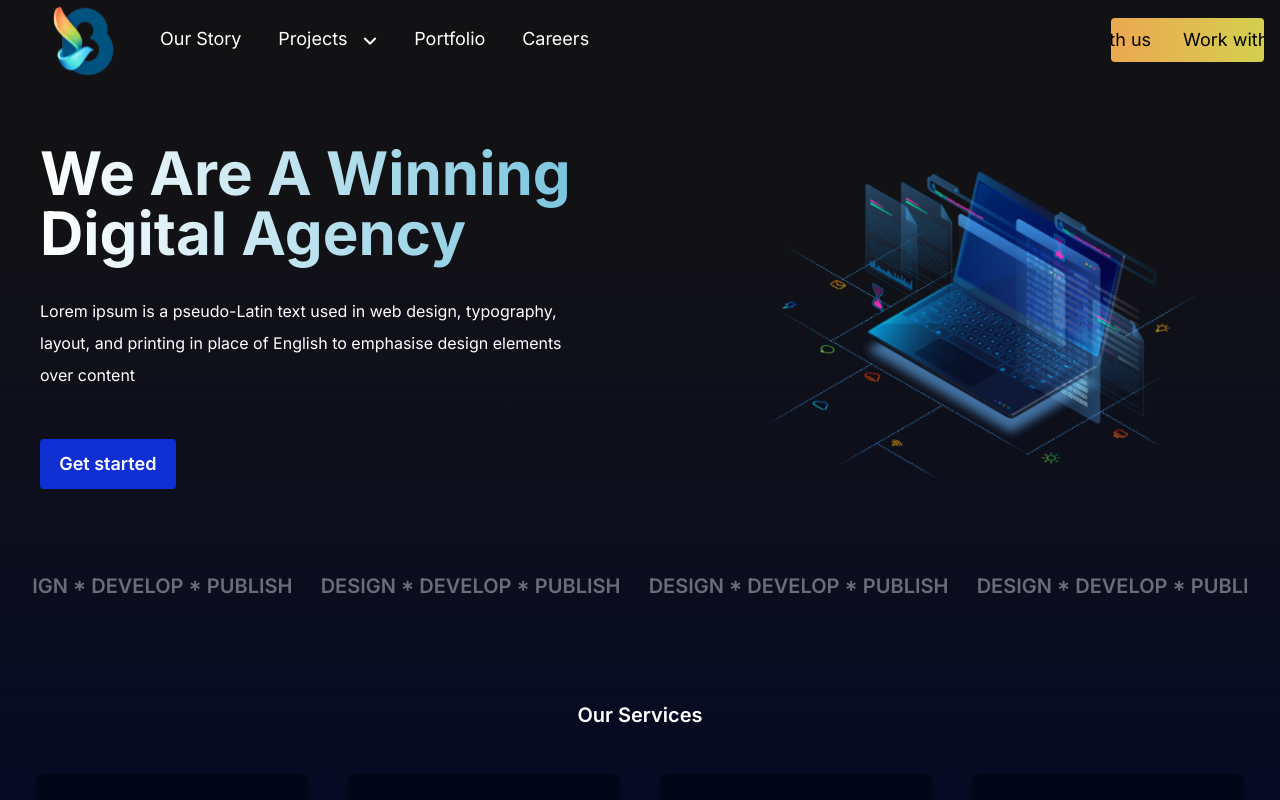
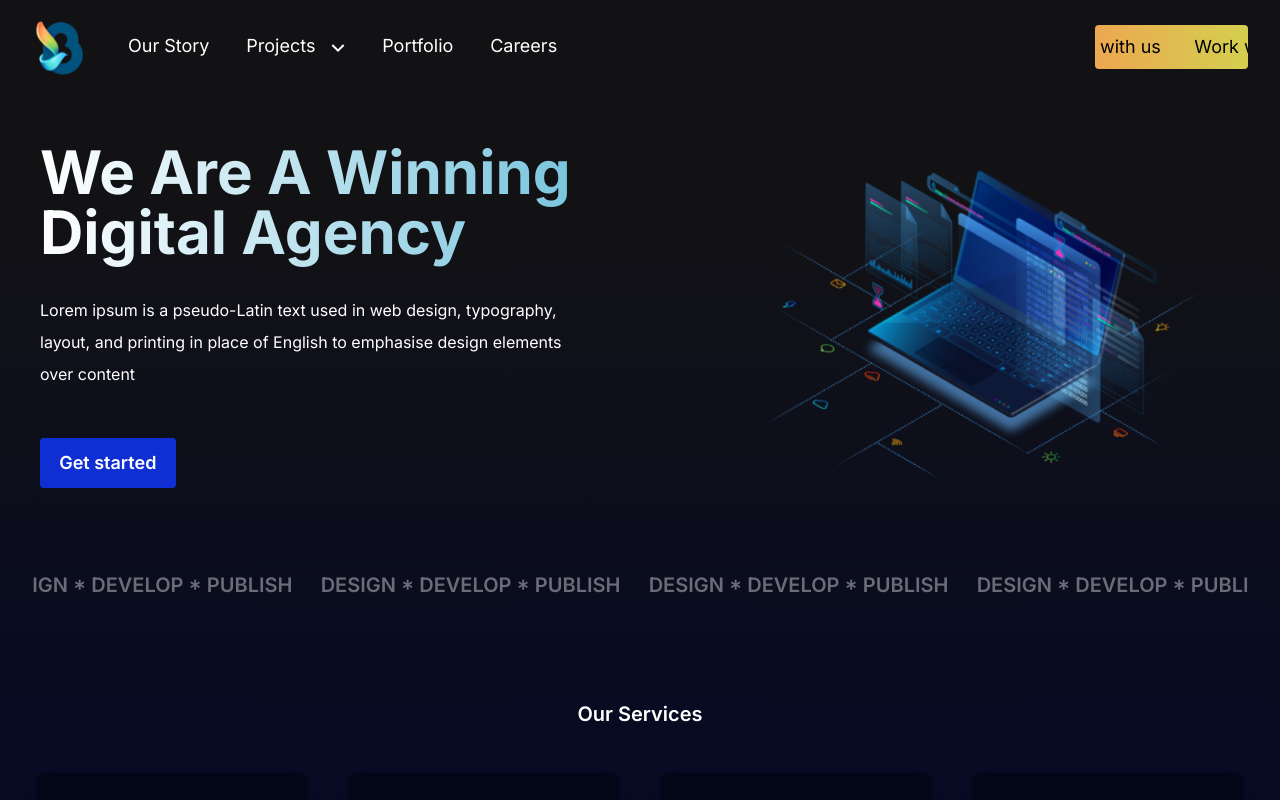
Before and after one commit to amirakbr/Digital-Agency, a React (Create React App) app: page / in a window 1280 px wide. Shown: the top 800 px of the page. Built offline with nearby package versions, Linux system fonts and the light colour scheme.

Commit message:
refactor header section

```diff
--- a/src/Components/Header/HeaderComponent.jsx
+++ b/src/Components/Header/HeaderComponent.jsx
@@ -5,7 +5,7 @@ let HeaderComponent = () => {
     const [CasedingMenu , SetCasedingMenu] = useState(false) ;
     const [MobileCasedingMenu , SetMobileCasedingMenu] = useState(false) ;
     return(
-        <div className='tablets:container px-[3%]  mx-auto tablets:px-[1rem]'>
+        <div className='tablets:container px-[3%]  mx-auto tablets:px-[2rem] mt-[1rem]'>
             <div className="phone:flex-row flex flex-col items-center justify-between text-white flex-wrap">
                 <div className='flex items-center w-full phone:w-auto justify-between phone:justify-start'>
                     <div className="tablets:hidden relative flex flex-col justify-between w-HeaderHamburgerWidth h-HeaderHamburgerHeight z-[21] mr-[1rem]"
@@ -68,7 +68,7 @@ let HeaderComponent = () => {
                                 </> : null
                             }
                     </div>
-                    <a href=""><HeaderLogo className="w-[4.5rem] ml-[2rem]" /></a>
+                    <a href=""><HeaderLogo className="w-[3.5rem]" /></a>
                     <div className='tablets:flex items-center ml-[2rem] text-lg hidden'>
                         <div className='text-center mr-[1.3rem] text-white transation-all duration-[.25s] hover:text-[#CDDA4F] after:content-["_"] after:w-full after:border-b-[.12rem] after:border-b-[solid] after:border-b-[orange] after:scale-x-[0] hover:after:scale-x-[1] after:transation-all after:duration-[.15s] after:origin-left cursor-pointer flex flex-col'>
                             <p className="font-base p-[.4rem_.5rem]">
@@ -132,11 +132,11 @@ let HeaderComponent = () => {
                 <div>
                     <button className='p-[.5rem_1.2rem] bg-gradient-to-r from-[#FF8A52] to-[#CDDA4F] rounded text-black text-lg
                      overflow-hidden w-[9.56rem] animate-backgroundsize bg-[length:200%_100%]'>
-                        <p className="flex whitespace-nowrap animate-wiggle">
-                            <span className="w-[10rem]">
+                        <p className="flex whitespace-nowrap animate-wiggle w-[18rem]">
+                            <span className="w-[9rem]">
                                 Work with us
                             </span>
-                            <span className="ml-[2rem] w-[10rem]">
+                            <span className="w-[9rem]">
                                 Work with us
                             </span>
                         </p>
--- a/tailwind.config.js
+++ b/tailwind.config.js
@@ -19,7 +19,7 @@ module.exports = {
       keyframes: {
         wiggle: {
           '0%': { transform: 'translateX(0%)' },
-          '100%': { transform: 'translateX(-10rem)' },
+          '100%': { transform: 'translateX(-9rem)' },
         },
         backgroundsize : {
           '0%' : {backgroundPosition : '100% 0%'} ,
```
